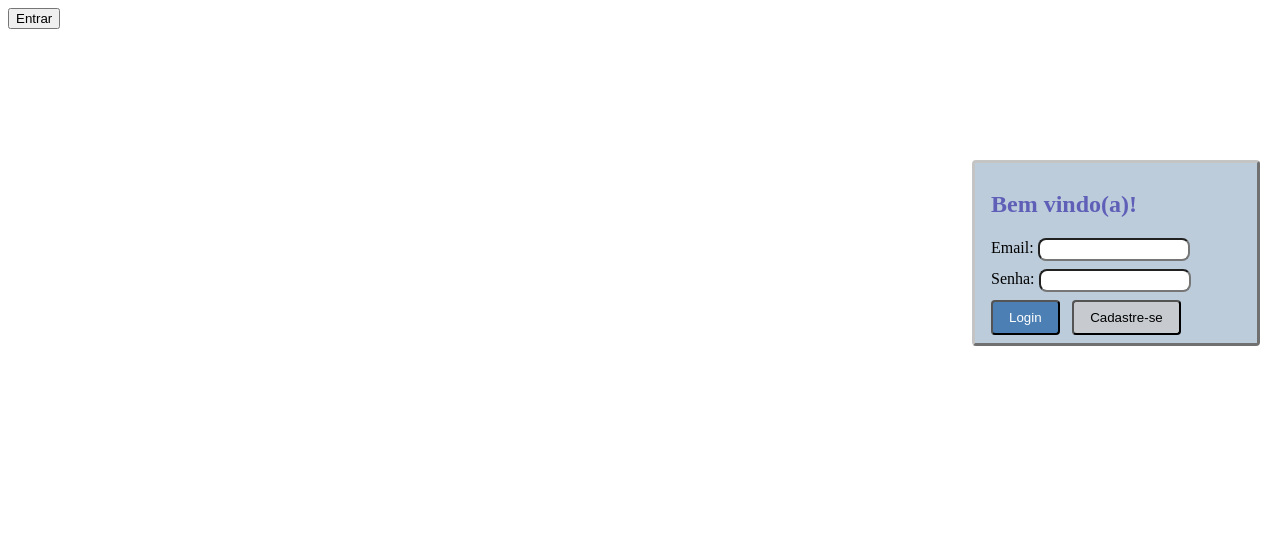
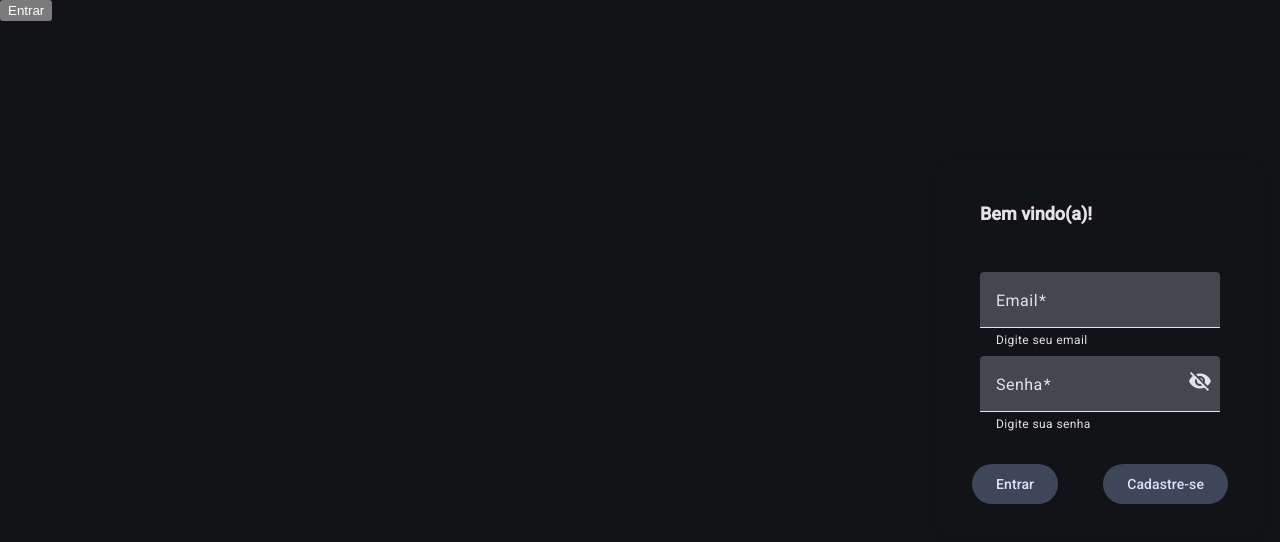
Before and after one commit to Kaironst/Projeto-web-II, an Angular app: page / in a window 1280 px wide. Both pictures are taken after a click on the button "Entrar". Shown: the top 542 px of the page. Built offline with nearby package versions, Linux system fonts and the light colour scheme.

Commit message:
inserindo o angular material no sistema e login reformulado com base nele

```diff
--- a/angular.json
+++ b/angular.json
@@ -25,6 +25,7 @@
               }
             ],
             "styles": [
+              "src/custom-theme.scss",
               "src/styles.css"
             ]
           },
--- a/package.json
+++ b/package.json
@@ -20,10 +20,12 @@
   },
   "private": true,
   "dependencies": {
+    "@angular/cdk": "^20.2.0",
     "@angular/common": "^20.1.0",
     "@angular/compiler": "^20.1.0",
     "@angular/core": "^20.1.0",
     "@angular/forms": "^20.1.0",
+    "@angular/material": "^20.2.0",
     "@angular/platform-browser": "^20.1.0",
     "@angular/router": "^20.1.0",
     "rxjs": "~7.8.0",
--- a/src/app/login/login.css
+++ b/src/app/login/login.css
@@ -1,56 +1,94 @@
-h2 {
-    color: rgb(95, 95, 184);
+:root {
+  --primary: #5756BB;
+  --accent: #F56991;
+  --warn: #DAA3BF;
+  --light1: #BFDCEC;
+  --light2: #9DB6E8;
+  --medium1: #7A86D2;
+  --dark1: #565D98;
+  --dark2: #31294C;
+}
+
+.login-title {
+  color: var(--dark1);
+  text-align: center;
+  white-space: nowrap;
+  margin: 0;
+  font-weight: 600;
+  font-size: 18px;
 }
 
 .login-card {
-    position: fixed;
-    top: 20%;
-    right: 20px;
-    width: 250px;
-    background: #bcccdb;
-    border: outset;
-    border-color: #c4c4c4;
-    padding: 8px 16px;
-    border-radius: 4px;
+  display: flex;
+  position: fixed;
+  top: 20%;
+  right: 20px;
+  width: 320px;
+  background: var(--light1);
+  border: none;
+  box-shadow: 0 4px 12px rgba(0, 0, 0, 0.1);
+  border-radius: 12px;
+  padding: 24px;
+  font-size: 15px;
+  flex-direction: column;
+  gap: 20px;
+  font-family: 'Segoe UI', Tahoma, Geneva, Verdana, sans-serif;
 }
 
-.card-content {
-    border-left: 50%;
-    border-right: 40%;
+.login-form {
+  display: flex;
+  flex-direction: column;
+  gap: 16px;
 }
 
-.card {
-    display: flex;
-    flex-direction: column;
-    gap: 10%;
+mat-form-field {
+  width: 100%;
+  margin-top: 8px;
 }
 
-.login-card input {
-    padding-top: 4px;
-    padding-right: 8px;
-    padding-bottom: 4px;
-    padding-left: 8px;
-    font-size: 10px;
-    border-radius: 8px;
-    outline: none;
-    margin-bottom: 8px;
+button.mat-raised-button.primary {
+  background-color: var(--primary);
+  color: white;
+  border-radius: 8px;
+  padding: 8px 16px;
+  transition: background 0.3s;
 }
 
-.submit {
-    background: #4c7fb3;
-    color: white;
-    padding: 8px 16px;
-    border-radius: 4px;
+button.mat-raised-button.primary:hover {
+  background-color: var(--dark1);
 }
 
-.sign-up  {
-    background: #c7cbcf;
-    color: rgb(0, 0, 0);
-    padding: 8px 16px;
-    border-radius: 4px;
-    margin-left: 5%;
+button.mat-raised-button.accent {
+  background-color: var(--accent);
+  color: white;
+  border-radius: 8px;
+  padding: 8px 16px;
+  transition: background 0.3s;
 }
 
-button {
-    border-radius: 100px;
+button.mat-raised-button.accent:hover {
+  background-color: var(--warn);
 }
+
+button.mat-raised-button.warn {
+  background-color: var(--warn);
+  color: white;
+  border-radius: 8px;
+  padding: 8px 16px;
+  transition: background 0.3s;
+}
+
+button.mat-raised-button.warn:hover {
+  background-color: var(--accent);
+}
+
+
+mat-card-actions {
+  display: flex;
+  justify-content: space-between;
+  margin-top: 8px;
+}
+
+.pass-icon {
+    padding: 0%;
+}
--- a/src/app/login/login.html
+++ b/src/app/login/login.html
@@ -1,32 +1,48 @@
-<div id="login" class="login-card">
-    <form method="POST" action="" class="card">
-        <div class="card-header">
+<mat-card class="login-card" appearance="outlined">
 
-                    <h2>Bem vindo(a)!</h2>
 
-        </div>
-        <div class="card-content">
+        <mat-card-header class="card-header">
+            <mat-card-title class="login-title">Bem vindo(a)!</mat-card-title>
+        </mat-card-header>
 
-            <div class="card-content-area">
+    <form class="login-form">
 
-                <label for="usuario">Email: </label>
-                <input type="text" name="email" autocomplete="off">
+        <mat-card-content class="card-content">
 
-            </div>
-            <div class="card-content-area">
+                <mat-form-field class="login-email">
+                    <mat-label>Email</mat-label>
+                    <input type="email" matInput [formControl]="emailFormControl" [errorStateMatcher]="matcher" placeholder="Ex. pat@example.com">
+                    <mat-hint>Digite seu email</mat-hint>
+                    @if (emailFormControl.hasError('email') && !emailFormControl.hasError('required')) {
+                        <mat-error>Digite um endereço válido de email</mat-error>
+                    }
+                    @if (emailFormControl.hasError('required')) {
+                        <mat-error>Um email é <strong>obrigatório</strong></mat-error>
+                    }
+                </mat-form-field>
 
-                <label for="password">Senha: </label>
-                <input type="password" name="senha" autocomplete="off">
+                <mat-form-field class="login-senha">
+                    <mat-label>Senha</mat-label>
+                    <input type="password" matInput [type]="hide() ? 'password' : 'text'" [formControl]="passwordFormControl" [errorStateMatcher]="matcher" placeholder="Ex. #abc123">
+                    <mat-hint>Digite sua senha</mat-hint>
+                    @if (passwordFormControl.hasError('email') && !passwordFormControl.hasError('required')) {
+                        <mat-error>Digite uma senha válida</mat-error>
+                    }
+                    @if (passwordFormControl.hasError('required')) {
+                        <mat-error>A senha é <strong>obrigatória</strong></mat-error>
+                    }
+                    <button matIconButton matSuffix (click)="clickEvent($event)" [attr.aria-label]="'Hide password'" [attr.aria-pressed]="hide()" class="pass-icon">
+                        <mat-icon>{{hide() ? 'visibility_off' : 'visibility'}}</mat-icon>
+                    </button>
+                </mat-form-field>
 
-            </div>
+        </mat-card-content>
 
-        </div>
-        <div class="card-footer">
-
-            <button type="submit" class="submit">Login</button>
-            <button type="submit" class="sign-up">Cadastre-se</button>
-
-        </div>
+        <mat-card-actions>
+                <button matButton="tonal" class="submit-button">Entrar</button>
+                <button matButton="tonal" class="commom-button">Cadastre-se</button>
+        </mat-card-actions>
 
     </form>
-</div>
+
+</mat-card>
--- a/src/app/login/login.ts
+++ b/src/app/login/login.ts
@@ -1,11 +1,53 @@
-import { Component } from '@angular/core';
+import {
+  ChangeDetectionStrategy,
+  Component,
+  signal
+} from '@angular/core';
+import {
+  FormControl,
+  FormGroupDirective,
+  NgForm,
+  Validators,
+  FormsModule,
+  ReactiveFormsModule,
+} from '@angular/forms';
+import {ErrorStateMatcher} from '@angular/material/core';
+import {MatInputModule} from '@angular/material/input';
+import {MatFormFieldModule} from '@angular/material/form-field';
+import {MatButtonModule} from '@angular/material/button';
+import {MatIconModule} from '@angular/material/icon';
+import {MatCardHeader} from '@angular/material/card';
+import {
+  MatCard,
+  MatCardTitle,
+  MatCardContent,
+  MatCardActions
+} from "@angular/material/card";
+
+export class MyErrorStateMatcher implements ErrorStateMatcher {
+  isErrorState(control: FormControl | null, form: FormGroupDirective | NgForm | null): boolean {
+    const isSubmitted = form && form.submitted;
+    return !!(control && control.invalid && (control.dirty || control.touched || isSubmitted));
+  }
+}
 
 @Component({
   selector: 'app-login',
-  imports: [],
+  imports: [FormsModule, MatFormFieldModule, MatInputModule, ReactiveFormsModule, MatButtonModule, MatIconModule, MatCardHeader, MatCard, MatCardTitle, MatCardContent, MatCardActions],
+  changeDetection: ChangeDetectionStrategy.OnPush,
   templateUrl: './login.html',
   styleUrl: './login.css'
 })
 export class Login {
+  emailFormControl = new FormControl('', [Validators.required, Validators.email]);
+  passwordFormControl = new FormControl('', [Validators.required, Validators.minLength(8)]);
+
+  hide = signal(true);
+    clickEvent(event: MouseEvent) {
+    this.hide.set(!this.hide());
+    event.stopPropagation();
+  }
+
+  matcher = new MyErrorStateMatcher();
 
 }
--- /dev/null
+++ b/src/custom-theme.scss
@@ -0,0 +1,49 @@
+// Include theming for Angular Material with `mat.theme()`.
+// This Sass mixin will define CSS variables that are used for styling Angular Material
+// components according to the Material 3 design spec.
+// Learn more about theming and how to use it for your application's
+// custom components at https://material.angular.dev/guide/theming
+@use '@angular/material' as mat;
+
+html {
+  @include mat.theme((
+    color: (
+      primary: mat.$azure-palette,
+      tertiary: mat.$blue-palette,
+    ),
+    typography: Roboto,
+    density: 0,
+  ));
+}
+
+body {
+  // Default the application to a light color theme. This can be changed to
+  // `dark` to enable the dark color theme, or to `light dark` to defer to the
+  // user's system settings.
+  color-scheme: dark;
+
+  // Set a default background, font and text colors for the application using
+  // Angular Material's system-level CSS variables. Learn more about these
+  // variables at https://material.angular.dev/guide/system-variables
+  background-color: var(--mat-sys-surface);
+  color: var(--mat-sys-on-surface);
+  font: var(--mat-sys-body-medium);
+
+  // Reset the user agent margin.
+  margin: 0;
+}
+
+:root {
+  --md-ref-palette-primary-50: #BFDCEC;
+  --md-ref-palette-primary-100: #9DB6E8;
+  --md-ref-palette-primary-200: #7A86D2;
+  --md-ref-palette-primary-300: #5756BB;
+  --md-ref-palette-primary-400: #565D98;
+  --md-ref-palette-primary-500: #31294C;
+
+  --md-ref-palette-secondary-100: #DAA3BF;
+  --md-ref-palette-secondary-200: #F56991;
+
+  --md-ref-palette-warn-100: #F56991;
+  --md-ref-palette-warn-200: #DAA3BF;
+}
--- a/src/index.html
+++ b/src/index.html
@@ -6,6 +6,8 @@
   <base href="/">
   <meta name="viewport" content="width=device-width, initial-scale=1">
   <link rel="icon" type="image/x-icon" href="favicon.ico">
+  <link href="https://fonts.googleapis.com/css2?family=Roboto:wght@300;400;500&display=swap" rel="stylesheet">
+  <link href="https://fonts.googleapis.com/icon?family=Material+Icons" rel="stylesheet">
 </head>
 <body>
 <app-root></app-root>
--- a/src/styles.css
+++ b/src/styles.css
@@ -1,3 +1,27 @@
-button {
+.commom-button {
+  background-color: #003dc2;
   cursor: pointer;
+  color: rgb(0, 0, 0);
+  padding: 10px 20px;
+  border: 1px;
+  border-radius: 12px;
+  cursor: pointer;
+  font-size: 16px;
+  transition: background 0.3s;
 }
+
+.submit-button {
+  background-color: #0042cf;
+  color: rgb(255, 255, 255);
+  cursor: pointer;
+  color: rgb(0, 0, 0);
+  padding: 10px 20px;
+  border: 1px;
+  border-radius: 12px;
+  cursor: pointer;
+  font-size: 16px;
+  transition: background 0.3s;
+}
+
+html, body { height: 100%; }
+body { margin: 0; font-family: Roboto, "Helvetica Neue", sans-serif; font-size: 15; }
```
Also changed, not shown: 1 other file (tests, documents, lock files or other folders).
